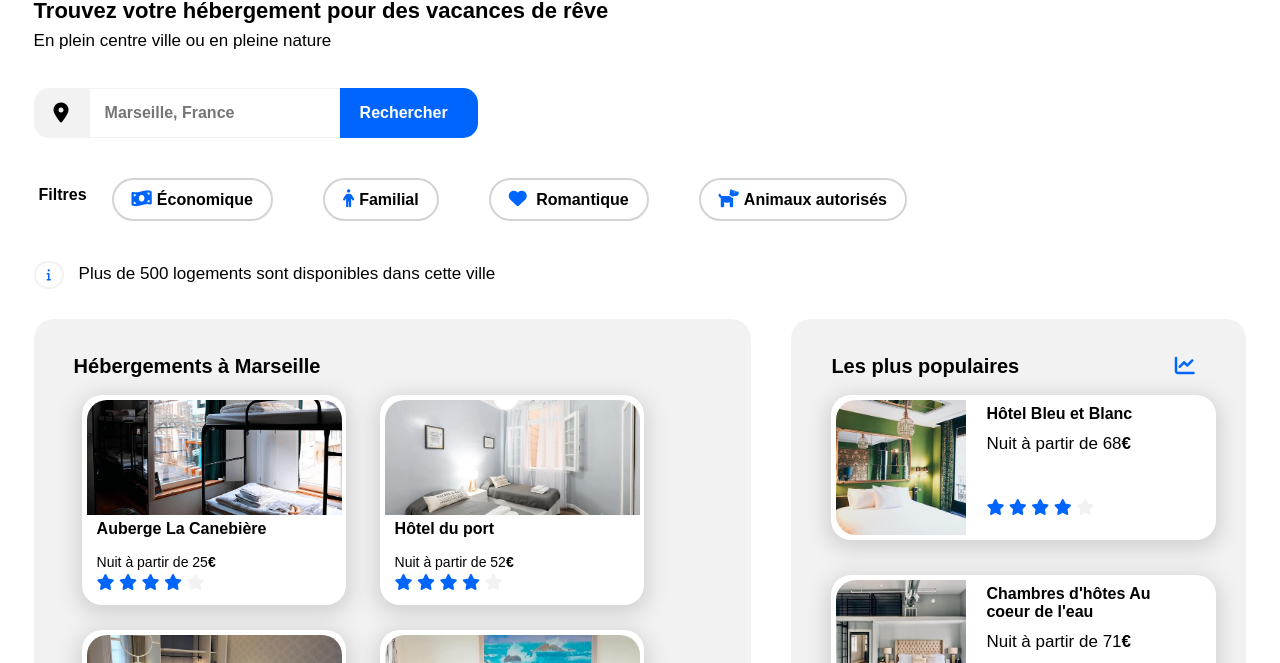
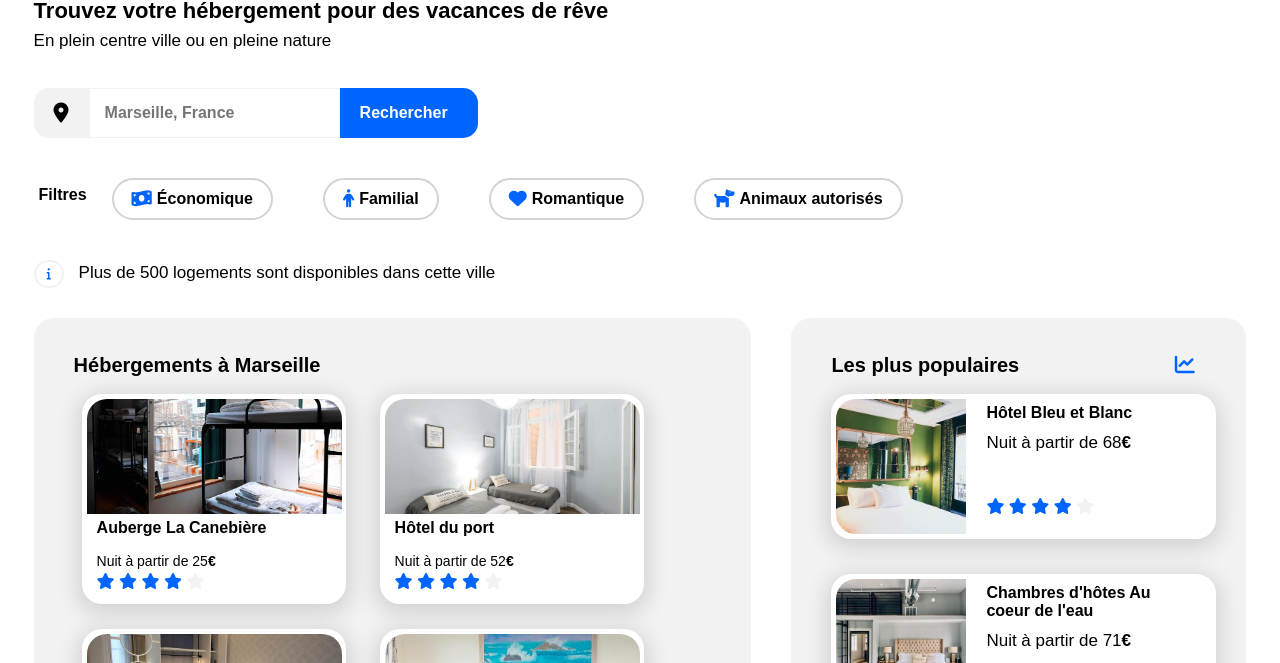
Before and after one commit to Zohraa-B/Projet2, a plain HTML site: page html/index.html in a window 1280 px wide. Shown: the part 137-800 px from the top of the page. Drawn offline with Linux system fonts and the light colour scheme; a web font is replaced by a local one.

Commit message:
update filtres

```diff
--- a/css/styles.css
+++ b/css/styles.css
@@ -248,6 +248,7 @@ h2{
 
 .filtres {
    display: flex;
+   flex-wrap: wrap;
    padding: 5px;
 }
 
@@ -266,6 +267,9 @@ h2{
 }
 
 .filtres1 {
+    display: flex;
+    flex-wrap: nowrap;
+    align-items: center;
     border: lightgrey 2px solid;
     border-radius: 50px;
     font-weight: bolder;
@@ -273,6 +277,10 @@ h2{
     margin-right: 30px;
     margin-left: 20px;
     padding: 10px 18px 10px 18px;
+}
+
+.filtres1 span{
+    word-break: keep-all;
 }
 
 @media screen and (max-width:768px){
--- a/html/index.html
+++ b/html/index.html
@@ -56,7 +56,9 @@
           <div class="filtres1">
               <i class="fa-solid fa-heart if"></i> Romantique</div>
           <div class="filtres1">
-              <i class="fa-solid fa-dog if"></i>Animaux autorisés</div>
+              <i class="fa-solid fa-dog if"></i>
+              <span>Animaux autorisés</span>
+            </div>
         </div>
       </div>
       <div id="info">
```
